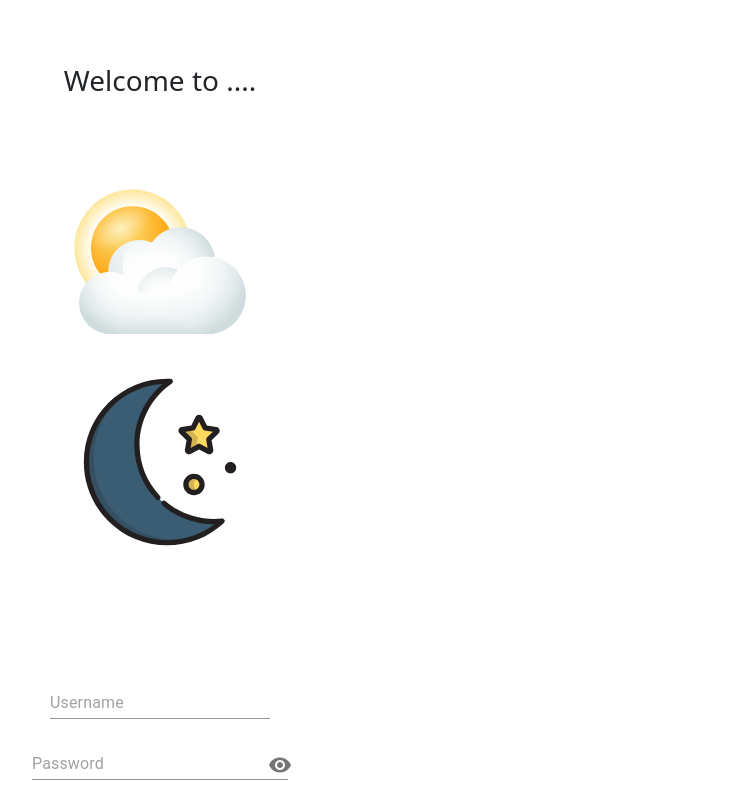
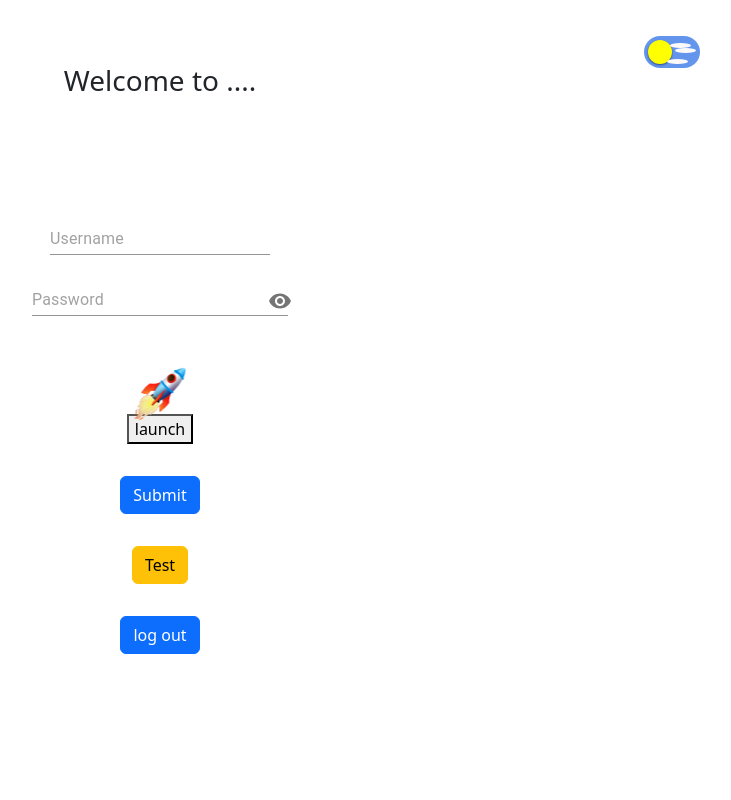
Before and after one commit to HmonWutt/Graduation-website, a React (Create React App) app in the folder frontend/: page / in a window 1280 px wide. Shown: the top 800 px of the page, without its empty margins (480-1211 px from the left). Built offline with nearby package versions, Linux system fonts and the light colour scheme; no server answers.

Commit message:
rocket launcher works, toggle button in progress

```diff
--- a/frontend/src/index.css
+++ b/frontend/src/index.css
@@ -1,13 +1,137 @@
 body {
   margin: 0;
-  font-family: -apple-system, BlinkMacSystemFont, 'Segoe UI', 'Roboto', 'Oxygen',
-    'Ubuntu', 'Cantarell', 'Fira Sans', 'Droid Sans', 'Helvetica Neue',
+  font-family: -apple-system, BlinkMacSystemFont, "Segoe UI", "Roboto", "Oxygen",
+    "Ubuntu", "Cantarell", "Fira Sans", "Droid Sans", "Helvetica Neue",
     sans-serif;
   -webkit-font-smoothing: antialiased;
   -moz-osx-font-smoothing: grayscale;
+  position: relative;
 }
 
 code {
-  font-family: source-code-pro, Menlo, Monaco, Consolas, 'Courier New',
+  font-family: source-code-pro, Menlo, Monaco, Consolas, "Courier New",
     monospace;
 }
+.hidden {
+  display: none;
+}
+/*****************************************mainpage****************************************/
+#rocket-holder {
+}
+
+#rocket {
+}
+
+.rocket-grow {
+  transform: scale(1.5);
+}
+#pathsvg {
+  transform: scale(1.5);
+  color: "white";
+}
+
+#rocket-container {
+  /*transform: translate(20rem, -20rem);*/
+}
+
+/**************************Toggle button****************************/
+#toggle-container {
+  width: 10rem;
+  height: 2.5rem;
+  border-radius: 2rem;
+  position: absolute;
+  top: 2rem;
+  right: 3rem;
+  display: flex;
+  align-items: center;
+  justify-content: center;
+}
+#circle {
+  width: 1.5rem;
+  height: 1.5rem;
+  z-index: 1;
+  border-radius: 50%;
+  pointer-events: none;
+  box-shadow: rgba(0, 0, 0, 0.3) 0px 1px 2px, rgba(0, 0, 0, 0.22) 0px 1px 2px;
+}
+toggle-background::before {
+  width: 2.5rem;
+  height: 1.5rem;
+  top: 1.5rem;
+  background-color: aqua;
+  content: "";
+}
+toggle-background::after {
+  width: 2.5rem;
+  height: 1.5rem;
+}
+#toggle-background {
+  width: 3.5rem;
+  height: 2rem;
+  border-radius: 2rem;
+  display: flex;
+  align-content: center;
+  padding: 0.25rem;
+}
+#day {
+  opacity: 0;
+  width: 1.6rem;
+  height: 1.6rem;
+  margin-bottom: 0.3rem;
+  border-radius: 50%;
+}
+#night {
+  opacity: 0;
+}
+
+#nightsvg {
+  width: 1.6rem;
+  height: 1.6rem;
+  margin-bottom: 0.1rem;
+}
+
+.toggle-hide {
+  opacity: 0;
+}
+#cloud-container {
+  width: 10rem;
+  height: 2.5rem;
+  border-radius: 2rem;
+  position: absolute;
+  top: 2rem;
+  right: 3rem;
+  pointer-events: none;
+}
+.cloud {
+  width: 1.3rem;
+  height: 0.3rem;
+  background-color: rgb(253, 249, 249);
+}
+#cloud1 {
+  position: absolute;
+  top: 1.7rem;
+  right: 4rem;
+  z-index: 3;
+  border-radius: 50%;
+}
+#cloud2 {
+  position: absolute;
+  border-radius: 50%;
+  top: 0.7rem;
+  right: 3.8rem;
+  z-index: 3;
+}
+#cloud3 {
+  position: absolute;
+  border-radius: 50%;
+  top: 1rem;
+  right: 3.5rem;
+  z-index: 3;
+}
+#star3 {
+  position: absolute;
+  top: 1rem;
+
+  z-index: 0;
+  right: 3.5rem;
+}
```
